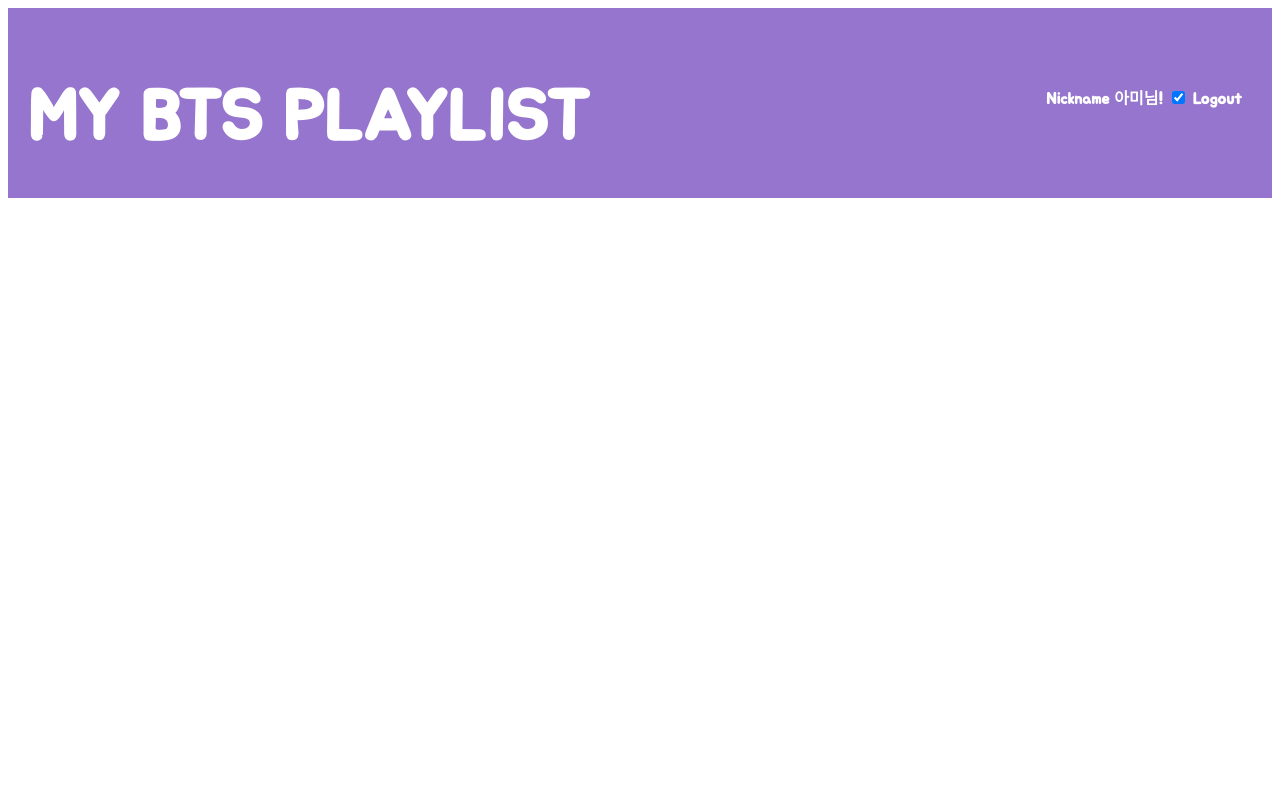
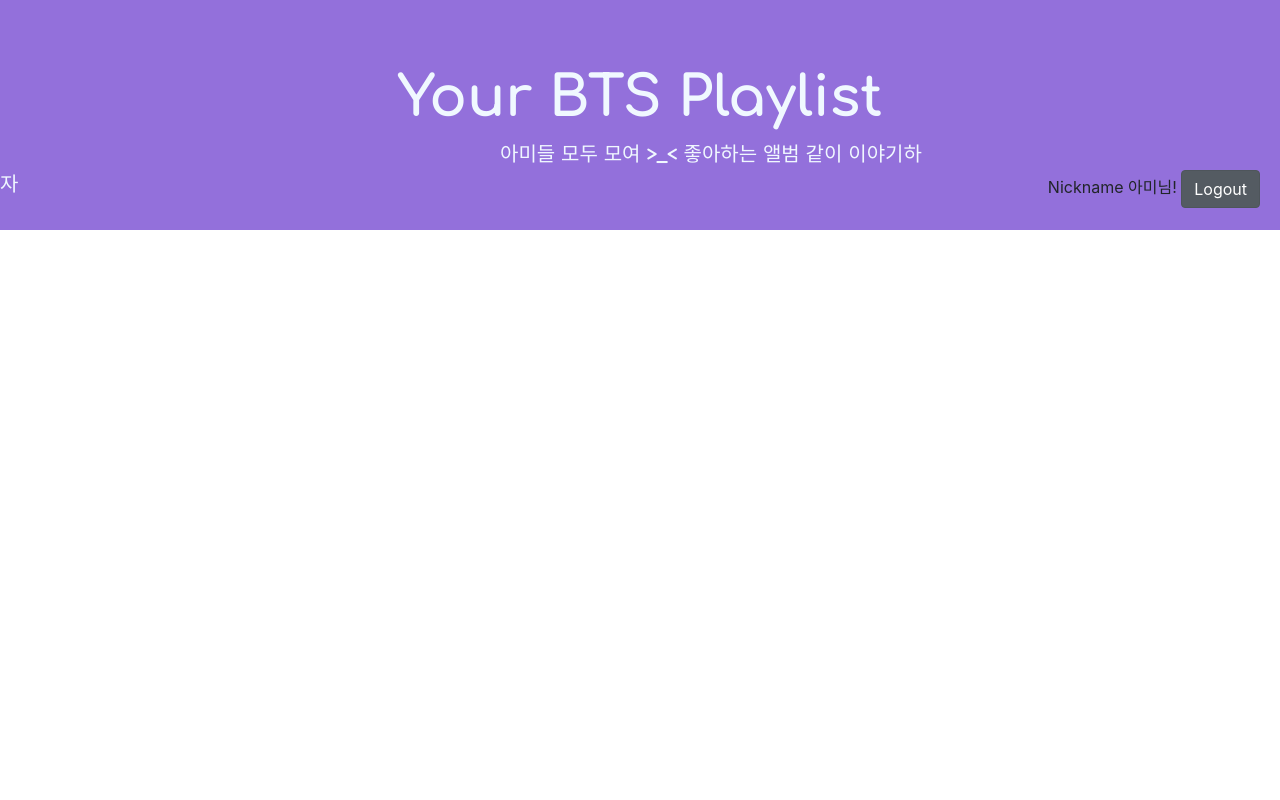
Before and after one commit to ebohoon/hanghae99-30-mini-project, a Flask app: page /header in a window 1280 px wide. Run offline with Flask 2, Linux system fonts and the light colour scheme; some libraries are stand-ins or nearby versions.

Commit message:
do not push

```diff
--- a/static/register.css
+++ b/static/register.css
@@ -29,6 +29,7 @@
 
 .label {
     width: 100px;
+    margin: 20px;
 }
 
 .form-control {
--- a/templates/header.html
+++ b/templates/header.html
@@ -1,38 +1,95 @@
+<!DOCTYPE html>
+<html lang="ko">
+
+<head>
+    <!-- Webpage Title -->
+    <title>love Your Alblum</title>
+
+    <!-- Required meta tags -->
+    <meta charset="utf-8">
+    <meta name="viewport" content="width=device-width, initial-scale=1, shrink-to-fit=no">
+
+    <!-- Bootstrap CSS -->
+    <link rel="stylesheet" href="https://maxcdn.bootstrapcdn.com/bootstrap/4.0.0/css/bootstrap.min.css"
+          integrity="sha384-Gn5384xqQ1aoWXA+058RXPxPg6fy4IWvTNh0E263XmFcJlSAwiGgFAW/dAiS6JXm" crossorigin="anonymous">
+
+    <!--Font CSS-->
+
     <link rel="preconnect" href="https://fonts.googleapis.com">
     <link rel="preconnect" href="https://fonts.gstatic.com" crossorigin>
-<link href="https://fonts.googleapis.com/css2?family=Jua&display=swap" rel="stylesheet">
+    <link href="https://fonts.googleapis.com/css2?family=Comfortaa:wght@700&display=swap" rel="stylesheet">
 
+    <link rel="preconnect" href="https://fonts.googleapis.com">
+    <link rel="preconnect" href="https://fonts.gstatic.com" crossorigin>
+    <link href="https://fonts.googleapis.com/css2?family=Noto+Sans+KR:wght@300&display=swap" rel="stylesheet">
+
+    <!-- Optional JavaScript -->
+    <!-- jQuery first, then Popper.js, then Bootstrap JS -->
+    <script src="https://ajax.googleapis.com/ajax/libs/jquery/3.5.1/jquery.min.js"></script>
+    <script src="https://cdnjs.cloudflare.com/ajax/libs/popper.js/1.12.9/umd/popper.min.js"
+            integrity="sha384-ApNbgh9B+Y1QKtv3Rn7W3mgPxhU9K/ScQsAP7hUibX39j7fakFPskvXusvfa0b4Q"
+            crossorigin="anonymous"></script>
+
+
+    <!-- Bulma -->
+
+
+    <!-- Custom CSS -->
     <style>
-    * {
-        font-family: 'Jua', sans-serif;
+
+        .jumbotron-fluid {
+
+            background-color: mediumpurple;
+            height: 230px;
         }
-    .head {
-        margin-bottom: 70px;
-        font-size: 70px;
-        color: white;
+
+        .display-4 {
+            width: 700 px;
+            font-weight: bold;
+            color: aliceblue;
+            text-align: center;
+            margin: auto !;
+            padding-top: 1px;
+            font-family: 'Comfortaa', cursive;
+        !important;
         }
-    .head-side {
+
+        .lead {
+            width: 800px;
+            margin: 500px;
+            color: aliceblue;
+            text-align: center;
+            font-family: 'Comfortaa', cursive;!important;
+        }
+
+
+        .wrapper{
             float: right;
-        font-size: 20px;
-        padding: 10px;
+            margin-bottom: 70px !important;
+            margin-right: 20px;
+            display: block;
         }
-    .wrap {
-        height: 150px;
-        margin: auto;
-        padding: 20px;
-        border-style: none;
-        background-color: #9575cd
-    }
-    .btn-group-toggle {
-        font-size: 16px;
-    }
+
 
     </style>
 
-<div class="wrap">
-    <h1 class="head">MY BTS PLAYLIST
+
+</head>
+
+<body>
+
+<!-- 상단 타이틀 -->
+
+<div class="jumbotron jumbotron-fluid">
+    <h1 class="display-4">Your BTS Playlist</h1>
+    <span class="lead">아미들 모두 모여 >_< 좋아하는 앨범 같이 이야기하자</span>
+
+
+
+        <div class="wrapper">
             <div class="head-side">
                 <div class="btn-group-toggle" data-toggle="buttons">
+
                     Nickname 아미님!
                     <label class="btn btn-secondary active">
                         <input type="checkbox" checked autocomplete="off">
@@ -40,5 +97,12 @@
                     </label>
                 </div>
             </div>
-    </h1>
         </div>
+
+    </div>
+</body>
+
+
+</body>
+
+</html>
```
Also changed, not shown: templates/albumdata.html (+51 -9 lines), templates/login.html (+55 -34 lines), templates/register.html (+16 -11 lines). Lines whose indentation alone changed are shown as unchanged.
